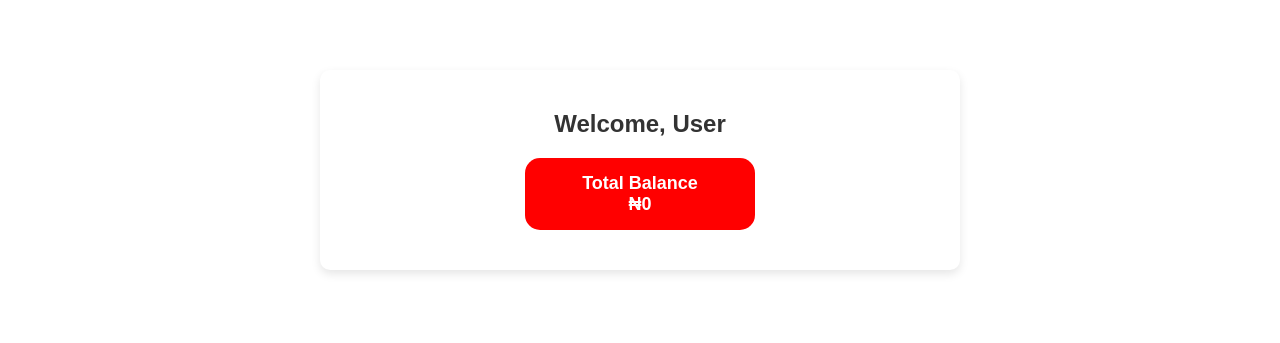
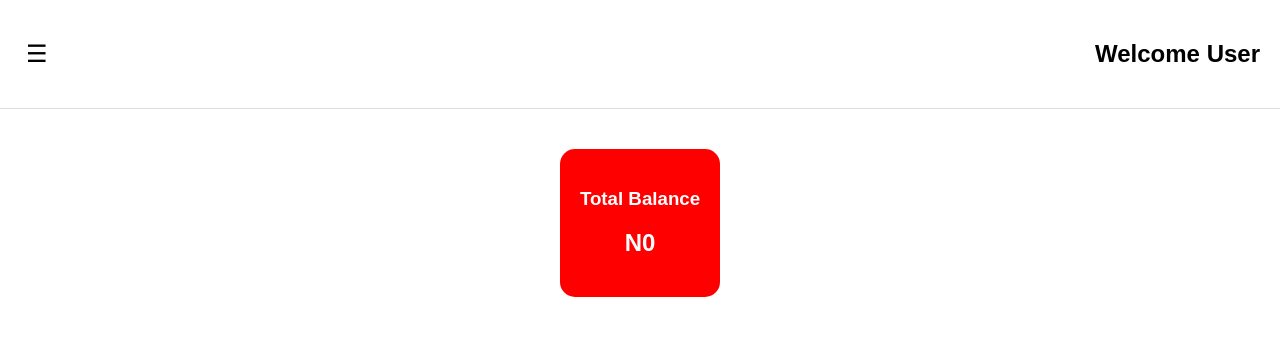
Before and after one commit to daniee808620/Rivex-Technology, a plain HTML site: page dashboard.html in a window 1280 px wide. Drawn offline with Linux system fonts and the light colour scheme.

Commit message:
Update dashboard.html

```diff
--- a/dashboard.html
+++ b/dashboard.html
@@ -1,4 +1,5 @@
-<!DOCTYPE html><html lang="en"><head>
+<!DOCTYPE html><html lang="en">
+<head>
     <meta charset="utf-8">
     <meta name="viewport" content="width=device-width, initial-scale=1, shrink-to-fit=no">
     <meta name="description" content="User Dashboard">
@@ -6,44 +7,78 @@
     <style>
         body {
             font-family: Arial, sans-serif;
-            background-color: #ffffff;
+            background-color: white;
             margin: 0;
-            padding: 20px;
+            padding: 0;
             text-align: center;
         }
-        .balance-box {
+        .header {
+            display: flex;
+            justify-content: space-between;
+            align-items: center;
+            padding: 20px;
+            background: white;
+            border-bottom: 1px solid #ddd;
+        }
+        .menu-button {
+            font-size: 24px;
+            cursor: pointer;
+            background: none;
+            border: none;
+        }
+        .menu {
+            display: none;
+            position: absolute;
+            top: 60px;
+            left: 10px;
+            background: white;
+            box-shadow: 0px 5px 10px rgba(0, 0, 0, 0.1);
+            border-radius: 10px;
+            padding: 10px;
+        }
+        .menu a {
+            display: block;
+            padding: 10px;
+            text-decoration: none;
+            color: black;
+            border-bottom: 1px solid #ddd;
+        }
+        .menu a:last-child {
+            border-bottom: none;
+        }
+        .balance-container {
+            margin-top: 40px;
             background-color: #FF0000;
             color: white;
-            padding: 15px;
+            padding: 20px;
             border-radius: 15px;
-            width: 200px;
-            margin: 20px auto;
-            font-size: 18px;
-            font-weight: bold;
-        }
-        .container {
-            max-width: 600px;
-            margin: 50px auto;
-            padding: 20px;
-            box-shadow: 0px 4px 10px rgba(0, 0, 0, 0.1);
-            border-radius: 10px;
-            background: #fff;
-        }
-        h2 {
-            color: #333;
+            display: inline-block;
         }
     </style>
+</head>
+<body>
+    <div class="header">
+        <button class="menu-button" onclick="toggleMenu()">☰</button>
+        <h2>Welcome <span id="username"></span></h2>
+    </div>
+    <div class="menu" id="menu">
+        <a href="dailyPay.html">Daily Pay</a>
+        <a href="downlines.html">My Downlines</a>
+        <a href="withdraw.html">Withdraw</a>
+        <a href="profile.html">Profile</a>
+        <a href="upgradeAccount.html">Upgrade Account</a>
+    </div>
+    <div class="balance-container">
+        <h3>Total Balance</h3>
+        <h2>N<span id="balance"></span></h2>
+    </div>
     <script>
-        document.addEventListener("DOMContentLoaded", function() {
-            let username = localStorage.getItem("username") || "User";
-            let balance = localStorage.getItem("balance") || "0";
-            document.getElementById("username").innerText = username;
-            document.getElementById("balance").innerText = "₦" + balance;
-        });
+        function toggleMenu() {
+            var menu = document.getElementById('menu');
+            menu.style.display = menu.style.display === 'block' ? 'none' : 'block';
+        }
+        document.getElementById('username').innerText = localStorage.getItem('username') || 'User';
+        document.getElementById('balance').innerText = localStorage.getItem('balance') || '0';
     </script>
-</head><body>
-    <div class="container">
-        <h2>Welcome, <span id="username"></span></h2>
-        <div class="balance-box">Total Balance<br><span id="balance"></span></div>
-    </div>
-</body></html>
+</body>
+</html>
```
